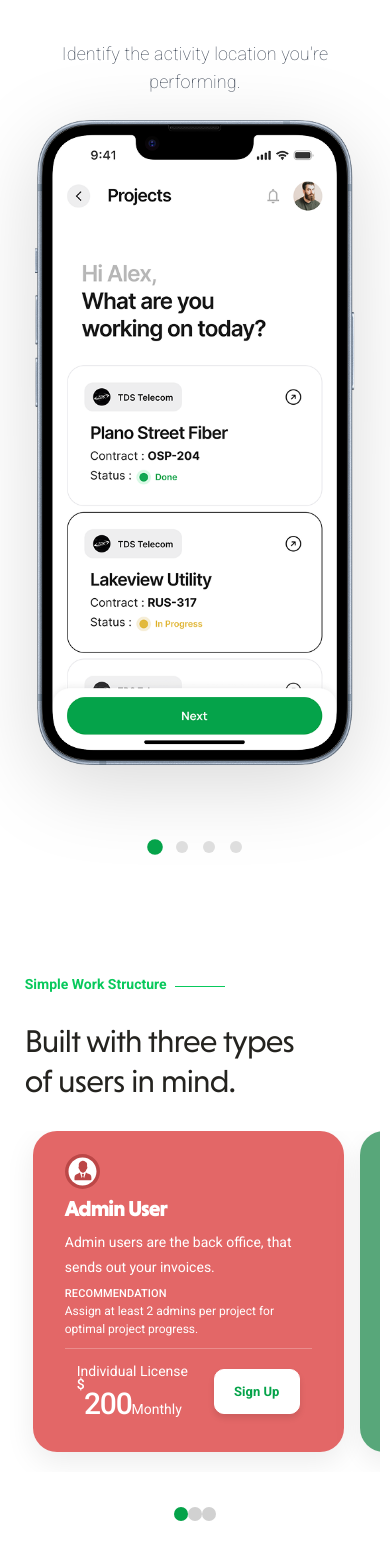
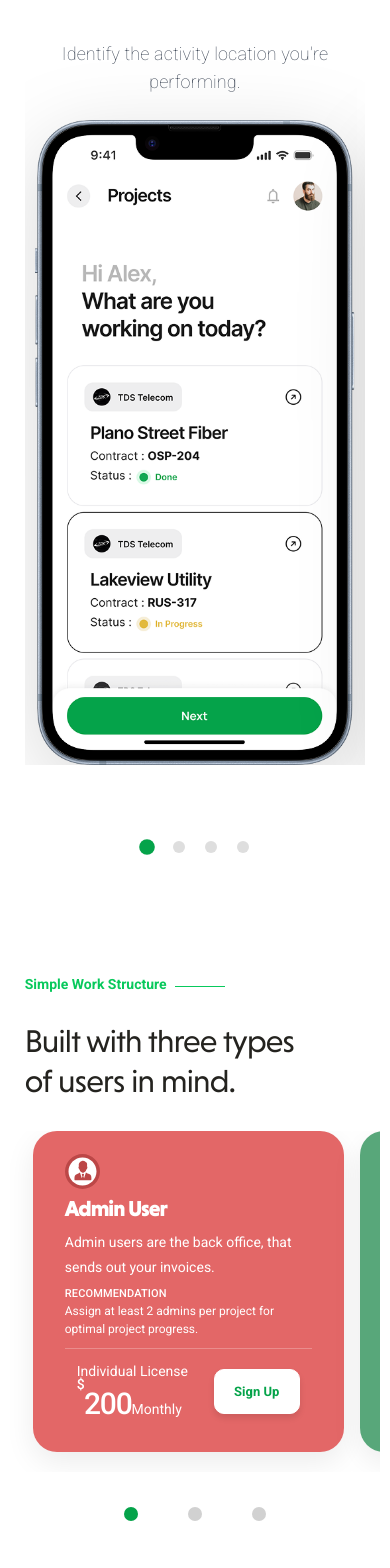
Before and after one commit to Manarsh-Technologies/Rus2Bill_Latest, a React (Vite) app in the folder frontend/: page / in a window 390 px wide. Shown: the part 980-2548 px from the top of the page. Built offline with nearby package versions, Linux system fonts and the light colour scheme.

Commit message:
fix: given changes

```diff
--- a/frontend/src/components/Home.css
+++ b/frontend/src/components/Home.css
@@ -1,6 +1,14 @@
 
 
 @import url('https://fonts.googleapis.com/css2?family=Roboto:ital,wght@0,100;0,300;0,400;0,500;0,700;0,900;1,100;1,300;1,400;1,500;1,700;1,900&display=swap');
+
+.hide-scroll {
+    -ms-overflow-style: none;
+    scrollbar-width: none;
+}
+.hide-scroll::-webkit-scrollbar {
+    display: none;
+}
 
 /* GLOBAL STYLES
 -------------------------------------------------- */
@@ -721,7 +729,7 @@ margin-left: 6px;
 	width: 15px;
 	height: 15px;
 	border-radius: 50%;
-	margin: 2px 9px;
+	margin: 2px 10px;
 }
 
 .cars-ind-out .carousel-indicators .active {
@@ -2429,7 +2437,7 @@ a.ft-call {
     margin: 20px 0 0;
     display: flex;
     justify-content: center;
-    gap: 15px;
+    gap: 20px;
     z-index: 10;
 }
 
@@ -2939,7 +2947,7 @@ a.ft-call {
 .testi-dots {
     display: flex;
     justify-content: center;
-    gap: 10px;
+    gap: 20px;
     margin-top: 40px;
 }
 
@@ -2950,6 +2958,7 @@ a.ft-call {
     border-radius: 50%;
     display: inline-block;
     cursor: pointer;
+    margin: 0 10px; /* Added margin for spacing */
 }
 
 .dot.active {
@@ -3049,9 +3058,9 @@ a.ft-call {
 
     .user-box-dots {
         margin-top: 35px;
-        display: flex;
+        display: flex !important; /* Added !important to override .hide-desk */
         justify-content: center;
-        gap: 30px;
+        gap: 30px; /* Reduced to a more reasonable value */
         margin-bottom: 45px;
     }
 
@@ -3093,6 +3102,7 @@ a.ft-call {
         cursor: pointer;
         display: inline-block;
         transition: all 0.3s ease;
+        margin: 0 10px; /* Added margin for guaranteed spacing */
     }
 
     .user-box-dots .dot.active {
@@ -3130,7 +3140,7 @@ a.ft-call {
         margin-top: 25px;
         display: flex;
         justify-content: center;
-        gap: 12px;
+        gap: 15px;
     }
 
     .feature-box-dots .dot {
@@ -3246,7 +3256,7 @@ a.ft-call {
 
     .user-box-dots {
         margin-top: 35px;
-        display: flex;
+        display: flex !important; /* Added !important to override .hide-desk */
         justify-content: center;
         gap: 30px;
         margin-bottom: 45px;
@@ -3290,6 +3300,7 @@ a.ft-call {
         cursor: pointer;
         display: inline-block;
         transition: all 0.3s ease;
+        margin: 0 10px; /* Added margin for guaranteed spacing */
     }
 
     .user-box-dots .dot.active {
@@ -3327,7 +3338,7 @@ a.ft-call {
         margin-top: 25px;
         display: flex;
         justify-content: center;
-        gap: 12px;
+        gap: 25px;
     }
 
     .feature-box-dots .dot {
--- a/frontend/src/components/Home.tsx
+++ b/frontend/src/components/Home.tsx
@@ -16,6 +16,7 @@ const Home = () => {
     const [activeTestimonial, setActiveTestimonial] = useState(0);
     const [activeUserBox, setActiveUserBox] = useState(0);
     const [activeFeatureBox, setActiveFeatureBox] = useState(0);
+    const mobileSliderRef = useRef<HTMLDivElement>(null);
 
 
 
@@ -67,6 +68,9 @@ const Home = () => {
         setActiveSlide(0);
         setIsMobileNavOpen(false); // Close mobile nav if open
         setIsSliderNavOpen(false); // Close slider dropdown on mobile
+        if (mobileSliderRef.current) {
+            mobileSliderRef.current.scrollLeft = 0;
+        }
     };
 
     // const toggleAccordion = (id: string) => {
@@ -161,13 +165,27 @@ const Home = () => {
 
     const nextSlide = () => {
         if (currentTabContent && activeSlide < currentTabContent.slides.length - 1) {
-            setActiveSlide(prev => prev + 1);
+            const nextIdx = activeSlide + 1;
+            setActiveSlide(nextIdx);
+            if (mobileSliderRef.current) {
+                mobileSliderRef.current.scrollTo({
+                    left: nextIdx * mobileSliderRef.current.offsetWidth,
+                    behavior: 'smooth'
+                });
+            }
         }
     };
 
     const prevSlide = () => {
         if (activeSlide > 0) {
-            setActiveSlide(prev => prev - 1);
+            const prevIdx = activeSlide - 1;
+            setActiveSlide(prevIdx);
+            if (mobileSliderRef.current) {
+                mobileSliderRef.current.scrollTo({
+                    left: prevIdx * mobileSliderRef.current.offsetWidth,
+                    behavior: 'smooth'
+                });
+            }
         }
     };
 
@@ -263,22 +281,46 @@ const Home = () => {
                                                                     <ProgressStepper
                                                                         steps={currentTabContent.slides.map((s: any) => s.title)}
                                                                         currentStep={activeSlide}
-                                                                        onStepClick={(index) => setActiveSlide(index)}
+                                                                        onStepClick={(index) => {
+                                                                            setActiveSlide(index);
+                                                                            if (mobileSliderRef.current) {
+                                                                                mobileSliderRef.current.scrollTo({
+                                                                                    left: index * mobileSliderRef.current.offsetWidth,
+                                                                                    behavior: 'smooth'
+                                                                                });
+                                                                            }
+                                                                        }}
                                                                     />
                                                                 </div>
-                                                                <div className="w-full">
+                                                                <div
+                                                                    className="w-full overflow-x-auto flex flex-nowrap snap-x snap-mandatory hide-scroll"
+                                                                    ref={mobileSliderRef}
+                                                                    onScroll={(e) => {
+                                                                        const target = e.currentTarget;
+                                                                        const scrollLeft = target.scrollLeft;
+                                                                        const width = target.offsetWidth;
+                                                                        const index = Math.round(scrollLeft / width);
+                                                                        if (index !== activeSlide && index >= 0 && index < currentTabContent.slides.length) {
+                                                                            setActiveSlide(index);
+                                                                        }
+                                                                    }}
+                                                                >
+                                                                    {currentTabContent.slides.map((slide: any, index: number) => (
+                                                                        <div key={index} className="w-full flex-shrink-0 snap-center px-2">
                                                                             <div className="sld-body text-center">
                                                                                 <p className="text-lg text-gray-700 mb-6">
-                                                                            {currentTabContent.slides[activeSlide]?.fullDesc}
+                                                                                    {slide.fullDesc}
                                                                                 </p>
                                                                                 <div className="inline-block max-w-full">
                                                                                     <img
-                                                                                src={currentTabContent.slides[activeSlide]?.img}
-                                                                                alt={currentTabContent.slides[activeSlide]?.title}
+                                                                                        src={slide.img}
+                                                                                        alt={slide.title}
                                                                                         className="w-full h-auto object-contain"
                                                                                     />
                                                                                 </div>
                                                                             </div>
+                                                                        </div>
+                                                                    ))}
                                                                 </div>
                                                             </div>
                                                         </div>
@@ -1086,7 +1128,7 @@ const Home = () => {
                                     <img src="images/Rus2bill-logo-drkbg.svg" alt="footer-logo" className="mb-3 footer-logo" />
                                     <h4 className="mb-4 hide-mob">&copy; RUS2BILL is a registered trademark</h4>
                                     <div className="copy-mobile">
-                                        <p>&copy;2023 RUS2BILL</p>
+                                        <p>&copy;2026 RUS2BILL</p>
                                     </div>
                                     <div className="foot-social hide-mob">
                                         <a href="https://www.instagram.com/rus2bill/" target="_blank" rel="noreferrer"><img src="images/Insta-footer.svg" alt="Insta-footer" className="sc-ft" /></a>
```
Lines whose indentation alone changed are shown as unchanged.
